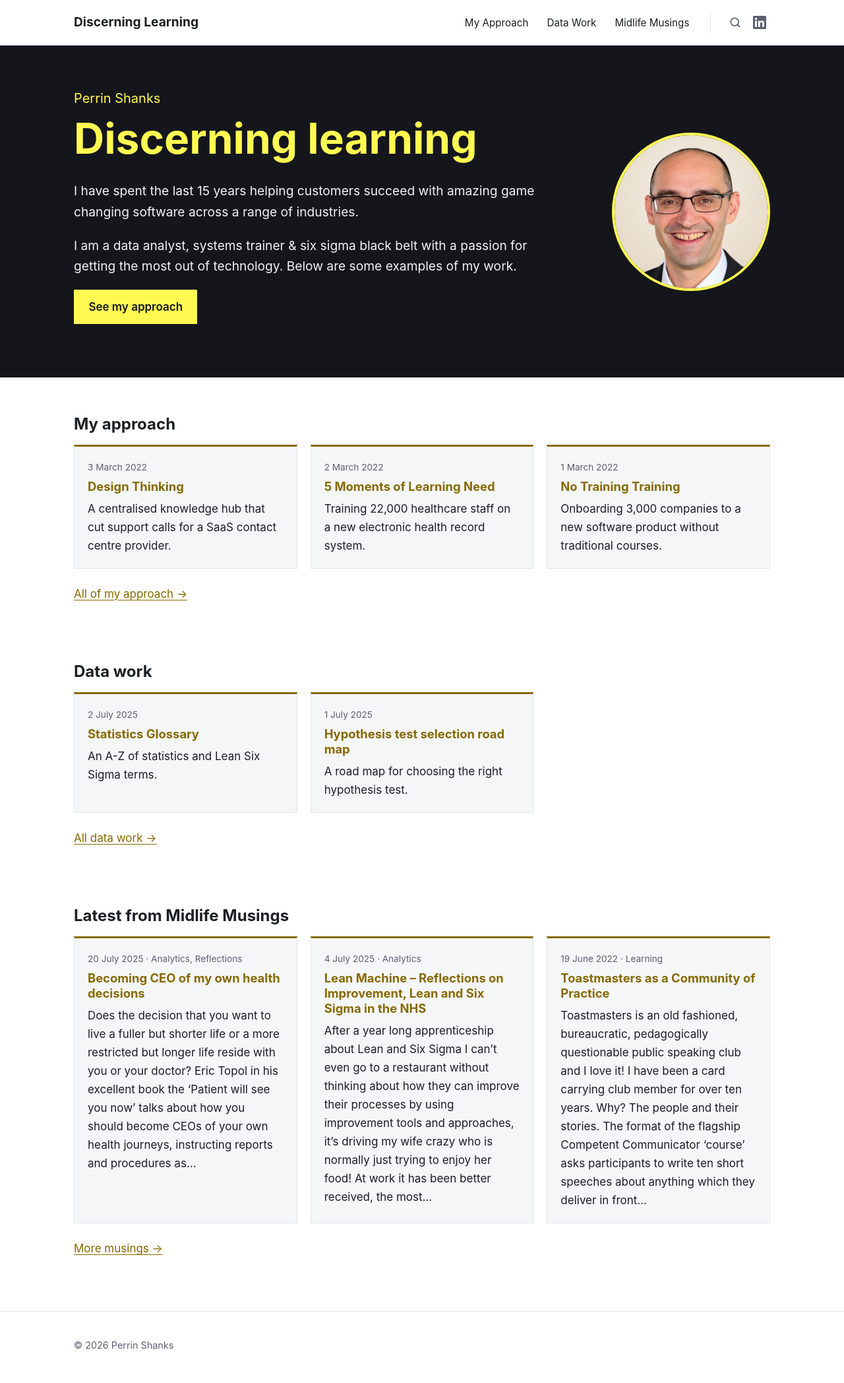
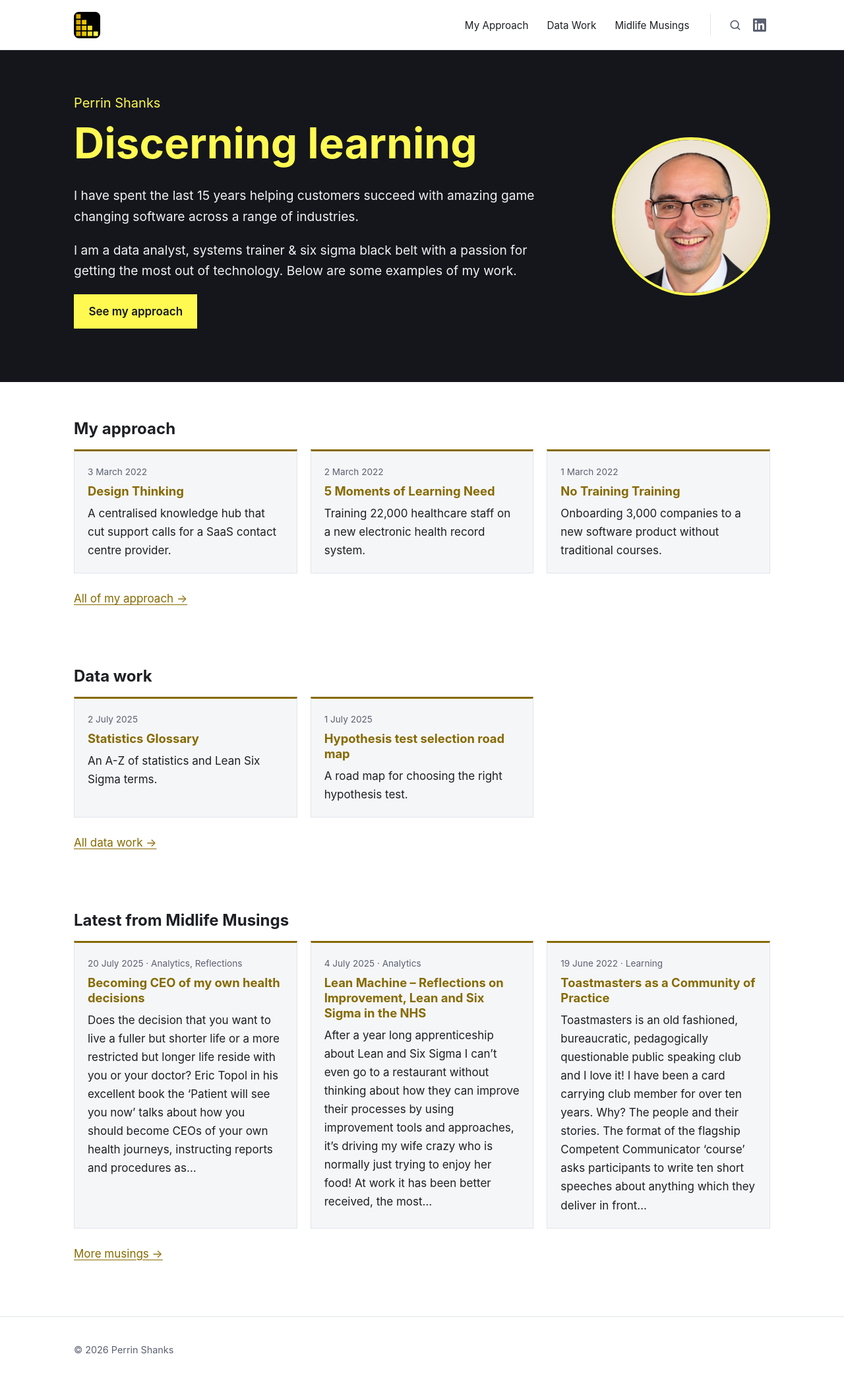
Before and after one commit to PerrinShanks-Cogito/discerninglearning, a Jekyll site: the page built from index.html, in a window 1280 px wide. Shown: the whole page at 66% size. Built offline with Jekyll 4.4.1, drawn with Linux system fonts in a browser that asks for light colours.

Commit message:
Show the favicon logo instead of the site name in the header
Co-Authored-By: Claude Opus 5.5 <noreply@anthropic.com>
Claude-Session: https://claude.ai/code/session_01L416ywoPveZPePQkbqsCPa

```diff
--- a/_includes/header.html
+++ b/_includes/header.html
@@ -1,7 +1,7 @@
 <header class="site-header">
   <div class="wrap site-header__inner">
-    <a class="site-title" href="{{ '/' | relative_url }}">
-      {{ site.title }}
+    <a class="site-title" href="{{ '/' | relative_url }}" title="{{ site.title }} home">
+      <img src="{{ '/favicon.svg' | relative_url }}" alt="{{ site.title }}" width="40" height="40">
     </a>
     <nav class="site-nav" aria-label="Main">
       <ul>
--- a/assets/css/main.scss
+++ b/assets/css/main.scss
@@ -78,11 +78,10 @@ h1, h2, h3, h4 { line-height: 1.25; margin: 2rem 0 0.75rem; }
 }
 .site-title {
   grid-area: title;
-  color: var(--text);
-  font-weight: 700;
-  font-size: 1.2rem;
-  text-decoration: none;
+  display: flex;
+  width: fit-content;
 }
+.site-title img { display: block; width: 40px; height: 40px; }
 .site-nav { grid-area: nav; }
 .site-nav ul {
   display: flex;
```
